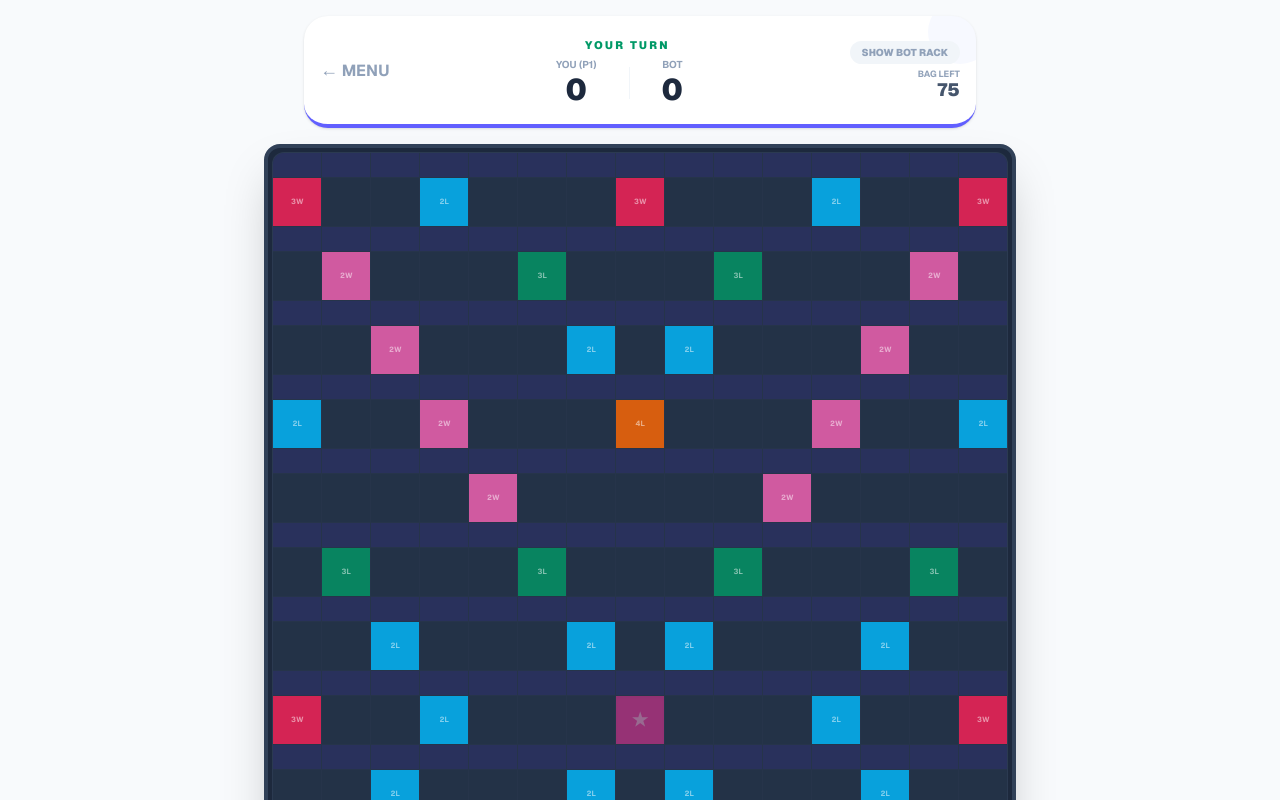
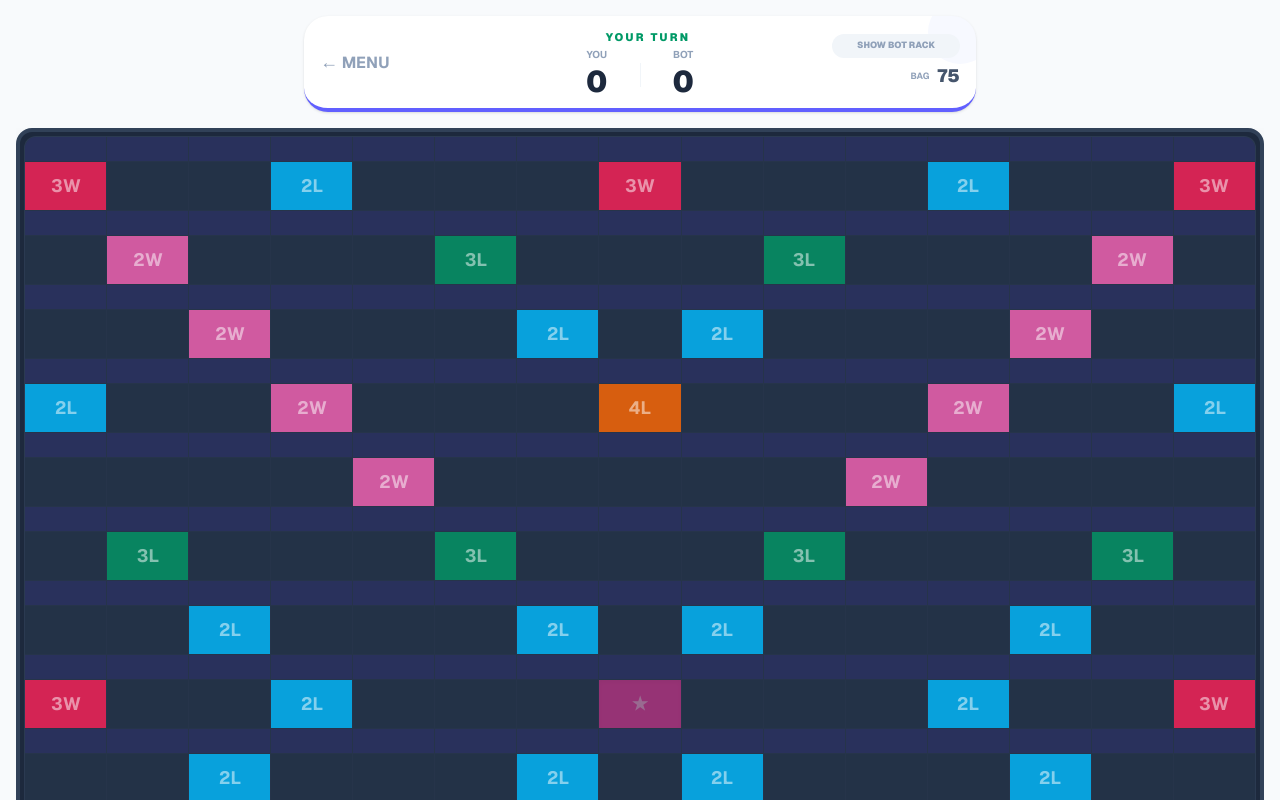
Before and after one commit to AnMayVaa/modern-kum-kom, a Next.js app: page / in a window 1280 px wide. Both pictures are taken after a click on the button "🤖 PLAY VS BOT". Shown: the top 800 px of the page. Built offline with nearby package versions, Linux system fonts and the light colour scheme.

Commit message:
fix: UI colasping

```diff
--- a/src/components/Game/Board.tsx
+++ b/src/components/Game/Board.tsx
@@ -198,8 +198,7 @@ export default function Board({ mode, roomInfo, onBack }: any) {
   };
 
   return (
-    <div className="flex flex-col items-center gap-4 p-4 bg-slate-50 min-h-screen font-sans selection:bg-indigo-100">
-      <GameHeader
+      <div className="flex flex-col items-center justify-start gap-4 p-4 bg-slate-50 min-h-screen font-sans selection:bg-indigo-100 overflow-x-hidden">      <GameHeader
         mode={mode}
         currentPlayer={game.currentPlayer}
         playerRole={playerRole}
@@ -220,14 +219,22 @@ export default function Board({ mode, roomInfo, onBack }: any) {
         onCellClick={handleCellClick}
       />
 
-      {showBotRack && (
-        <div className="flex gap-2 p-3 bg-rose-50 rounded-2xl border-2 border-dashed border-rose-200 animate-in fade-in slide-in-from-bottom-2">
+    <div className="w-full h-24 flex items-center justify-center shrink-0">
+      {/* h-24 คือการจองพื้นที่ไว้ประมาณ 96px เพื่อให้ Header และ Board ไม่ขยับ */}
+      {showBotRack ? (
+        <div className="flex gap-2 p-3 bg-rose-50 rounded-2xl border-2 border-dashed border-rose-200 animate-in fade-in zoom-in duration-200">
           <span className="text-[10px] font-black text-rose-400 uppercase self-center px-2">Bot's Hand:</span>
           {game.botRack.map((t, i) => (
-            <div key={i} className="w-8 h-8 bg-white border border-rose-100 rounded-lg flex items-center justify-center text-sm text-rose-300 font-bold shadow-sm italic">{t === '0' ? ' ' : t}</div>
+            <div key={i} className="w-8 h-8 bg-white border border-rose-100 rounded-lg flex items-center justify-center text-sm text-rose-300 font-bold shadow-sm italic">
+              {t === '0' ? ' ' : t}
+            </div>
           ))}
         </div>
+      ) : (
+        // แสดงช่องว่างที่มีขนาดเท่ากันเพื่อให้ Layout ไม่ขยับ
+        <div className="h-full w-full" />
       )}
+    </div>
 
       <PlayerControls
         rack={game.p1Rack}
--- a/src/components/Game/parts/BoardGrid.tsx
+++ b/src/components/Game/parts/BoardGrid.tsx
@@ -24,17 +24,21 @@ export const BoardGrid = ({ grid, blankTiles, currentPlayer, playerRole, mode, o
   };
 
   return (
-    <div className={`bg-slate-800 p-1 rounded-2xl shadow-2xl border-4 border-slate-700 overflow-hidden transition-all duration-500
+    <div className={`w-full max-w-full overflow-x-auto pb-4 custom-scrollbar transition-all duration-500
       ${(mode === 'MULTI' && Number(currentPlayer) !== Number(playerRole)) ? 'opacity-60 pointer-events-none grayscale-[0.5]' : 'opacity-100'}`}>
+
+      {/* กำหนด min-w เพื่อให้กระดานคงรูปทรง 15 คอลัมน์ไว้ ไม่ให้ซ้อนกัน */}
+      <div className="min-w-[550px] sm:min-w-[700px] md:min-w-full bg-slate-800 p-1 rounded-2xl shadow-2xl border-4 border-slate-700 mx-auto">
         <div className="grid grid-cols-15 gap-px bg-slate-700/50 border border-slate-700/50 rounded-xl overflow-hidden">
           {grid.map((row, r) => row.map((cell, c) => {
             const isMain = r % 2 !== 0;
             const isBlank = blankTiles.has(`${r},${c}`);
             return (
               <div key={`${r}-${c}`} onClick={() => onCellClick(r, c)}
+                // ปรับขนาดเบี้ยตามหน้าจอ (sm: md: lg:) เพื่อให้พอดีกับ Desktop และ iPad
                 className={`flex items-center justify-center cursor-pointer transition-all relative leading-none
-              ${isMain ? 'w-8 h-8 sm:w-12 sm:h-12 text-2xl font-black' : 'w-8 h-4 sm:w-12 sm:h-6 text-xs'}
-              ${cell ? (isBlank ? 'bg-cyan-100 text-blue-700 shadow-[inset_0_0_8px_rgba(0,188,212,0.5)] z-10' : 'bg-[#ffebbb] text-slate-900 border-b-[3px] border-[#e6c275] shadow-sm z-10 rounded-[2px]') :
+                ${isMain ? 'h-8 sm:h-10 md:h-12 text-xl sm:text-2xl font-black' : 'h-4 sm:h-5 md:h-6 text-[10px] sm:text-xs'}
+                ${cell ? (isBlank ? 'bg-cyan-100 text-blue-700 shadow-[inset_0_0_8px_cyan] z-10' : 'bg-[#ffebbb] text-slate-900 border-b-[3px] border-[#e6c275] shadow-sm z-10 rounded-[2px]') :
                   isMain ? getCellColor(Math.floor(r/2), c) : 'bg-indigo-900/30 hover:bg-indigo-500/40'}`}>
                 <span className={isMain && !cell ? 'opacity-50 scale-75 transform' : ''}>
                   {cell || (isMain ? (BOARD_LAYOUT[Math.floor(r/2)]?.[c] === 'STAR' ? '★' : BOARD_LAYOUT[Math.floor(r/2)]?.[c]) : '')}
@@ -44,5 +48,6 @@ export const BoardGrid = ({ grid, blankTiles, currentPlayer, playerRole, mode, o
           }))}
         </div>
       </div>
+    </div>
   );
 };
--- a/src/components/Game/parts/GameHeader.tsx
+++ b/src/components/Game/parts/GameHeader.tsx
@@ -11,49 +11,53 @@ interface HeaderProps {
 }
 
 export const GameHeader = ({ mode, currentPlayer, playerRole, scores, tileBagLength, roomInfo, showBotRack, setShowBotRack, onBack }: HeaderProps) => (
-  <div className="bg-white p-4 rounded-3xl shadow-sm w-full max-w-2xl flex justify-between items-center border-b-4 border-indigo-500 relative overflow-hidden">
-    <button onClick={onBack} className="text-slate-400 font-bold hover:text-rose-500 transition-colors z-10">
-      <span className="text-lg">←</span> MENU
-    </button>
+  <div className="bg-white p-4 rounded-3xl shadow-sm w-full max-w-2xl flex justify-between items-center border-b-4 border-indigo-500 relative overflow-hidden h-24">
+    {/* 1. ปุ่มย้อนกลับ (ล็อคความกว้างไว้ฝั่งซ้าย) */}
+    <div className="w-20 z-10">
+      <button onClick={onBack} className="text-slate-400 font-bold hover:text-rose-500 transition-colors">
+        <span className="text-lg">←</span> MENU
+      </button>
+    </div>
 
-    <div className="text-center z-10">
+    {/* 2. ส่วนกลาง (ใช้ Absolute เพื่อให้ล็อคกึ่งกลางหน้าจอเสมอ ไม่ขยับตามปุ่มซ้ายขวา) */}
+    <div className="absolute left-1/2 -translate-x-1/2 text-center z-10 w-auto min-w-[150px]">
       <div className="inline-flex items-center gap-2 mb-1">
         <span className={`w-2 h-2 rounded-full animate-ping ${currentPlayer === playerRole ? 'bg-emerald-500' : 'bg-rose-500'}`} />
         <p className={`text-[11px] font-black uppercase tracking-[0.2em] ${currentPlayer === playerRole ? 'text-emerald-600' : 'text-rose-600'}`}>
-          {currentPlayer === playerRole ? "Your Turn" : (mode === 'SOLO' ? "🤖 Bot Thinking..." : "⌛ Waiting for Opponent...")}
+          {currentPlayer === playerRole ? "Your Turn" : "Opponent Turn"}
         </p>
       </div>
-      <div className="flex gap-8 items-center justify-center">
+      <div className="flex gap-4 sm:gap-8 items-center justify-center">
         <div className="flex flex-col items-center">
-          <span className="text-[10px] text-slate-400 font-bold">YOU (P1)</span>
-          <span className="text-3xl font-black text-slate-800">{scores.p1}</span>
+          <span className="text-[10px] text-slate-400 font-bold leading-none mb-1">YOU</span>
+          <span className="text-2xl sm:text-3xl font-black text-slate-800">{scores.p1}</span>
         </div>
-        <div className="w-px h-8 bg-slate-100" />
+        <div className="w-px h-6 bg-slate-100" />
         <div className="flex flex-col items-center">
-          <span className="text-[10px] text-slate-400 font-bold uppercase">{mode === 'SOLO' ? 'Bot' : 'Opponent (P2)'}</span>
-          <span className="text-3xl font-black text-slate-800">{scores.p2}</span>
+          <span className="text-[10px] text-slate-400 font-bold leading-none mb-1">{mode === 'SOLO' ? 'BOT' : 'P2'}</span>
+          <span className="text-2xl sm:text-3xl font-black text-slate-800">{scores.p2}</span>
         </div>
       </div>
     </div>
 
-    <div className="flex flex-col items-end gap-1 z-10">
+    {/* 3. ฝั่งขวา (กำหนดขนาดคงที่ให้กลุ่มปุ่ม เพื่อไม่ให้เบียดส่วนกลาง) */}
+    <div className="flex flex-col items-end gap-1 z-10 w-28 sm:w-32">
       {mode === 'SOLO' && (
-        <button onClick={() => setShowBotRack(!showBotRack)}
-          className={`px-3 py-1 rounded-full text-[10px] font-black transition-all ${showBotRack ? 'bg-rose-500 text-white' : 'bg-slate-100 text-slate-400'}`}>
+        <button
+          onClick={() => setShowBotRack(!showBotRack)}
+          // ล็อคความกว้างปุ่ม (w-full) และความสูง (h-6) เพื่อให้ขนาดปุ่มไม่เปลี่ยนตามตัวหนังสือ
+          className={`w-full h-6 rounded-full text-[9px] font-black transition-all ${showBotRack ? 'bg-rose-500 text-white' : 'bg-slate-100 text-slate-400'}`}
+        >
           {showBotRack ? 'HIDE BOT RACK' : 'SHOW BOT RACK'}
         </button>
       )}
-      {mode === 'MULTI' && roomInfo && (
-        <span className="bg-indigo-50 text-indigo-600 px-3 py-1 rounded-full text-[10px] font-black border border-indigo-100">
-          ROOM: {roomInfo.id}
-        </span>
-      )}
-      <div className="flex flex-col items-end">
-        <span className="text-[9px] text-slate-400 font-bold uppercase">Bag Left</span>
-        <span className="text-lg font-black text-slate-600 leading-none">{tileBagLength}</span>
+      <div className="flex items-center gap-2">
+        <span className="text-[9px] text-slate-400 font-bold uppercase leading-none">Bag</span>
+        <span className="text-base sm:text-lg font-black text-slate-600">{tileBagLength}</span>
       </div>
     </div>
 
+    {/* Background Decor */}
     <div className="absolute -right-4 -top-4 w-16 h-16 bg-indigo-50 rounded-full opacity-50" />
   </div>
 );
```
Lines whose indentation alone changed are shown as unchanged.
